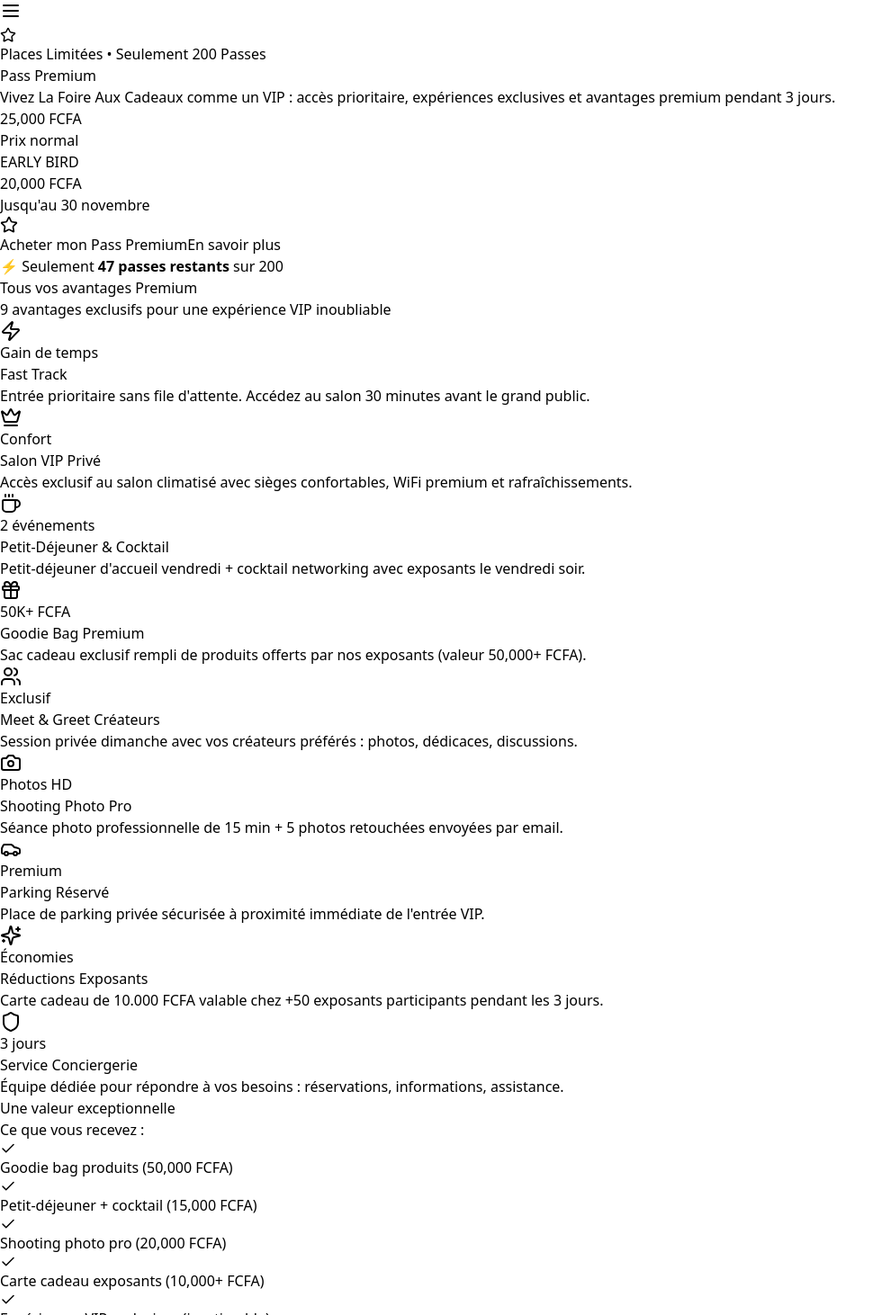
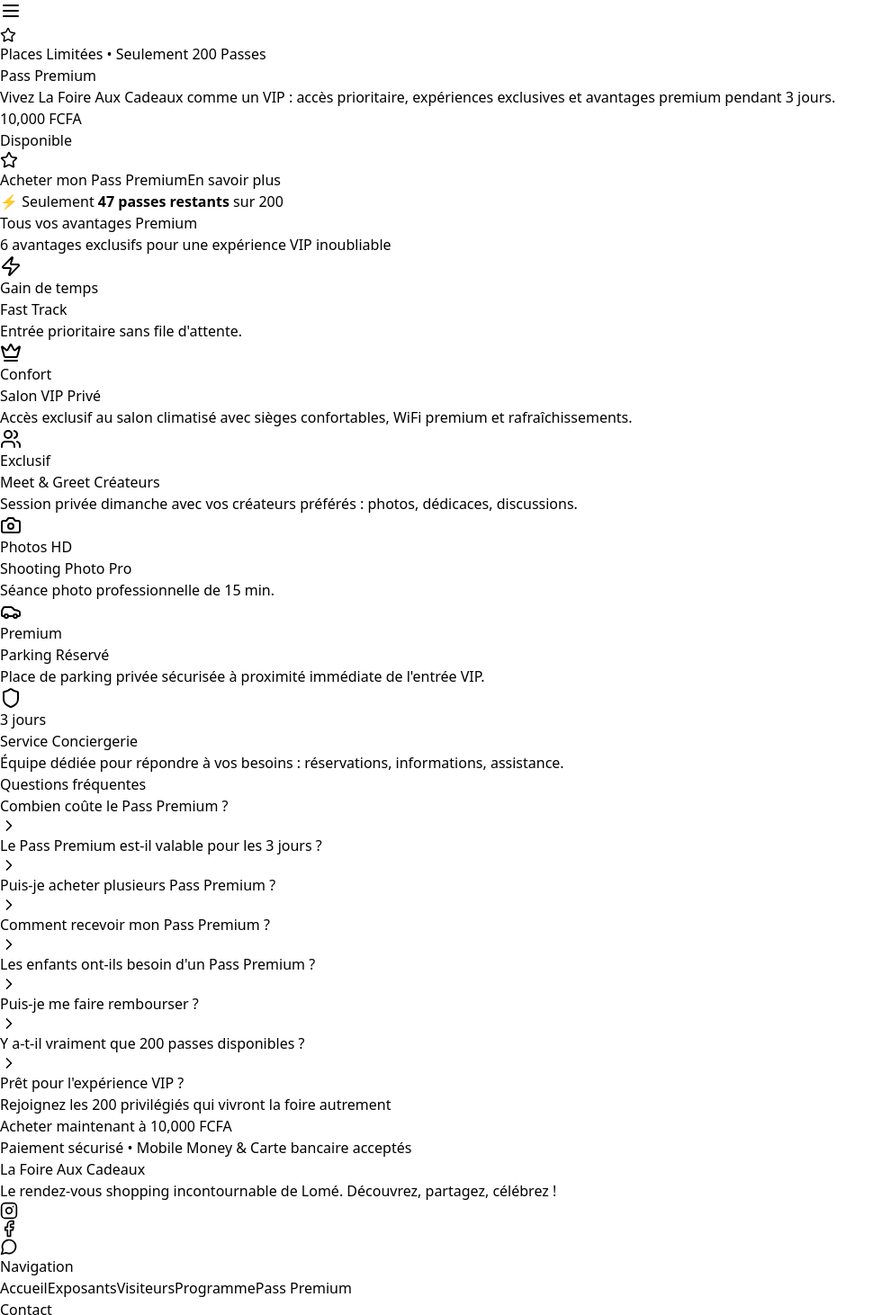
Before and after one commit to theSurge101/foire-aux-cadeaux-site, a React (Vite) app: page /pass-premium in a window 1280 px wide. Shown: the part 48-1510 px from the top of the page at 90% size, without its empty margins (0-990 px from the left). Built offline with nearby package versions, Linux system fonts and the light colour scheme.

Commit message:
feat: update exhibitor and premium pass details, including pricing and features, and refine visitor info descriptions

```diff
--- a/src/Pages/ExhibitorInfo.tsx
+++ b/src/Pages/ExhibitorInfo.tsx
@@ -46,13 +46,13 @@
     {
       name: 'Stand Standard',
       price: '200,000 FCFA',
-      features: ['Stand 3x3m équipé', 'Table + 2 chaises', 'Electricité', 'Badge exposant x2', 'Présence sur catalogue'],
+      features: ['Stand 3x2m équipé', 'Table + 2 chaises', 'Electricité', 'Badge exposant x2', 'Présence sur catalogue'],
       popular: false
     },
     {
-      name: 'Stand Premium',
-      price: '350,000 FCFA',
-      features: ['Stand 4x4m équipé', 'Mobilier personnalisé', 'Electricité', 'Badge exposant x4', 'Logo sur communication', 'Présence VIP'],
+      name: 'Stand Personnalisé',
+      price: 'Sur devis',
+      features: ['Stand 3x2m équipé', 'Mobilier personnalisé', 'Electricité', 'Badge exposant x2', 'Logo sur communication', 'Présence VIP'],
       popular: true
     },
     {
--- a/src/Pages/PremiumPass.tsx
+++ b/src/Pages/PremiumPass.tsx
@@ -1,6 +1,7 @@
 import React, { useState } from 'react';
-import { Check, Star, Zap, Shield, Gift, Crown, Camera, Coffee, Car, Users, Sparkles, ChevronRight, X, CreditCard, Smartphone } from 'lucide-react';
+import { Star, Zap, Shield, Crown, Camera, Car, Users, ChevronRight, X, CreditCard, Smartphone } from 'lucide-react';
 import useSEO from '../Hooks/useSEO';
+//import { Check, Star, Zap, Shield, Gift, Crown, Camera, Coffee, Car, Users, Sparkles, ChevronRight, X, CreditCard, Smartphone } from 'lucide-react';
 
 interface Benefit {
   icon: React.ComponentType<{ size?: number; className?: string }>;
@@ -9,7 +10,7 @@
   value?: string;
 }
 
-interface Comparison {
+/* interface Comparison {
   feature: string;
   standard: boolean | string;
   premium: boolean | string;
@@ -21,7 +22,7 @@
   image: string;
   quote: string;
   year: string;
-}
+} */
 
 const PremiumPass: React.FC = () => {
   const [showPaymentModal, setShowPaymentModal] = useState<boolean>(false);
@@ -38,7 +39,7 @@
     {
       icon: Zap,
       title: 'Fast Track',
-      description: 'Entrée prioritaire sans file d\'attente. Accédez au salon 30 minutes avant le grand public.',
+      description: 'Entrée prioritaire sans file d\'attente.',
       value: 'Gain de temps'
     },
     {
@@ -47,18 +48,18 @@
       description: 'Accès exclusif au salon climatisé avec sièges confortables, WiFi premium et rafraîchissements.',
       value: 'Confort'
     },
-    {
+/*     {
       icon: Coffee,
       title: 'Petit-Déjeuner & Cocktail',
       description: 'Petit-déjeuner d\'accueil vendredi + cocktail networking avec exposants le vendredi soir.',
       value: '2 événements'
-    },
-    {
+    }, */
+/*     {
       icon: Gift,
       title: 'Goodie Bag Premium',
       description: 'Sac cadeau exclusif rempli de produits offerts par nos exposants (valeur 50,000+ FCFA).',
       value: '50K+ FCFA'
-    },
+    }, */
     {
       icon: Users,
       title: 'Meet & Greet Créateurs',
@@ -68,7 +69,7 @@
     {
       icon: Camera,
       title: 'Shooting Photo Pro',
-      description: 'Séance photo professionnelle de 15 min + 5 photos retouchées envoyées par email.',
+      description: 'Séance photo professionnelle de 15 min.',
       value: 'Photos HD'
     },
     {
@@ -77,12 +78,12 @@
       description: 'Place de parking privée sécurisée à proximité immédiate de l\'entrée VIP.',
       value: 'Premium'
     },
-    {
+/*     {
       icon: Sparkles,
       title: 'Réductions Exposants',
       description: 'Carte cadeau de 10.000 FCFA valable chez +50 exposants participants pendant les 3 jours.',
       value: 'Économies'
-    },
+    }, */
     {
       icon: Shield,
       title: 'Service Conciergerie',
@@ -91,7 +92,7 @@
     }
   ];
 
-  const comparison: Comparison[] = [
+/*   const comparison: Comparison[] = [
     { feature: 'Accès à la foire', standard: true, premium: true },
     { feature: 'Entrée prioritaire (Fast Track)', standard: false, premium: true },
     { feature: 'Accès salon VIP climatisé', standard: false, premium: true },
@@ -106,9 +107,9 @@
     { feature: 'Accès zones enfants', standard: true, premium: true },
     { feature: 'File d\'attente ateliers', standard: 'Standard', premium: 'Prioritaire' },
     { feature: 'WiFi', standard: 'Public', premium: 'Premium dédié' }
-  ];
+  ]; */
 
-  const testimonials: Testimonial[] = [
+/*   const testimonials: Testimonial[] = [
     {
       name: 'Amina Traoré',
       title: 'Entrepreneure',
@@ -130,12 +131,12 @@
       quote: 'Le shooting photo pro était incroyable ! Des photos parfaites pour mon Instagram. Et le goodie bag valait largement le prix du pass. Je recommande à 100% !',
       year: '2024'
     }
-  ];
+  ]; */
 
   const faqs = [
     {
       question: 'Combien coûte le Pass Premium ?',
-      answer: 'Le Pass Premium est à 25,000 FCFA pour les 3 jours (Early Bird : 20,000 FCFA jusqu\'au 30 novembre). Il donne accès à tous les avantages VIP listés ci-dessus. Places limitées à 200 passes.'
+      answer: 'Le Pass Premium est à 10,000 FCFA pour les 3 jours. Il donne accès à tous les avantages VIP listés ci-dessus. Places limitées à 200 passes.'
     },
     {
       question: 'Le Pass Premium est-il valable pour les 3 jours ?',
@@ -147,7 +148,7 @@
     },
     {
       question: 'Comment recevoir mon Pass Premium ?',
-      answer: 'Après paiement, vous recevrez par livreur une carte. À l\'entrée, présentez votre pass et récupérez votre goodie bag.'
+      answer: 'Après paiement, vous recevrez par livreur une carte. À l\'entrée, présentez votre pass.'
     },
     {
       question: 'Les enfants ont-ils besoin d\'un Pass Premium ?',
@@ -191,14 +192,14 @@
 
           <div className="flex flex-col sm:flex-row gap-4 justify-center items-center mb-8">
             <div className="bg-white/10 backdrop-blur-sm px-6 py-4 rounded-xl border border-white/20">
-              <div className="text-4xl font-bold text-yellow-400 mb-1">25,000 FCFA</div>
-              <div className="text-sm text-gray-300">Prix normal</div>
+              <div className="text-4xl font-bold text-yellow-400 mb-1">10,000 FCFA</div>
+              <div className="text-sm text-gray-300">Disponible</div>
             </div>
-            <div className="bg-yellow-500 text-gray-900 px-6 py-4 rounded-xl border-2 border-yellow-400">
+{/*             <div className="bg-yellow-500 text-gray-900 px-6 py-4 rounded-xl border-2 border-yellow-400">
               <div className="text-sm font-semibold mb-1">EARLY BIRD</div>
               <div className="text-4xl font-bold mb-1">20,000 FCFA</div>
               <div className="text-sm">Jusqu'au 30 novembre</div>
-            </div>
+            </div> */}
           </div>
 
           <div className="flex flex-col sm:flex-row gap-4 justify-center">
@@ -227,7 +228,7 @@
             Tous vos avantages Premium
           </h2>
           <p className="text-center text-gray-600 mb-12 max-w-2xl mx-auto">
-            9 avantages exclusifs pour une expérience VIP inoubliable
+            6 avantages exclusifs pour une expérience VIP inoubliable
           </p>
 
           <div className="grid md:grid-cols-2 lg:grid-cols-3 gap-6">
@@ -252,7 +253,7 @@
       </section>
 
       {/* Value Proposition */}
-      <section className="py-16 px-4 bg-gray-50">
+{/*       <section className="py-16 px-4 bg-gray-50">
         <div className="max-w-4xl mx-auto text-center">
           <h2 className="text-3xl font-bold mb-8 text-gray-900">
             Une valeur exceptionnelle
@@ -301,10 +302,10 @@
             = <span className="text-green-600">75,000 FCFA d'économies</span> garanties !
           </p>
         </div>
-      </section>
+      </section> */}
 
       {/* Comparison Table */}
-      <section className="py-16 px-4">
+{/*       <section className="py-16 px-4">
         <div className="max-w-5xl mx-auto">
           <h2 className="text-3xl font-bold text-center mb-12 text-gray-900">
             Standard vs Premium
@@ -351,10 +352,10 @@
             ))}
           </div>
         </div>
-      </section>
+      </section> */}
 
       {/* Testimonials */}
-      <section className="py-16 px-4 bg-gray-50">
+{/*       <section className="py-16 px-4 bg-gray-50">
         <div className="max-w-6xl mx-auto">
           <h2 className="text-3xl font-bold text-center mb-12 text-gray-900">
             Ils ont adoré leur expérience VIP
@@ -383,7 +384,7 @@
             ))}
           </div>
         </div>
-      </section>
+      </section> */}
 
       {/* FAQ */}
       <section className="py-16 px-4">
@@ -426,16 +427,15 @@
           </p>
 
           <div className="bg-white/10 backdrop-blur-sm rounded-xl p-6 mb-8">
-            <div className="text-sm text-gray-300 mb-2">Offre Early Bird expire le</div>
-            <div className="text-4xl font-bold text-yellow-400">30 Novembre</div>
-            <div className="text-4xl font-bold text-yellow-400">
-              <button
+{/*             <div className="text-sm text-gray-300 mb-2">Offre Early Bird expire le</div>
+            <div className="text-4xl font-bold text-yellow-400">30 Novembre</div> */}
+            <button
               onClick={() => setShowPaymentModal(true)}
               className="bg-yellow-500 hover:bg-yellow-400 text-gray-900 px-12 py-5 rounded-lg text-xl font-bold transition-all transform hover:scale-105"
-              >
-              Acheter maintenant à 20,000 FCFA
-              </button>
-            </div>
+              title="Acheter le Pass Premium VIP à 20,000 FCFA"
+            >
+              Acheter maintenant à 10,000 FCFA
+            </button>
           </div>
 
 
@@ -452,6 +452,8 @@
             <button
               onClick={() => setShowPaymentModal(false)}
               className="absolute top-4 right-4 text-gray-400 hover:text-gray-600"
+              title="Fermer la fenêtre"
+              aria-label="Fermer la fenêtre"
             >
               <X size={24} />
             </button>
@@ -463,8 +465,8 @@
               <h3 className="text-2xl font-bold text-gray-900 mb-2">
                 Pass Premium VIP
               </h3>
-              <div className="text-4xl font-bold text-gray-900 mb-1">20,000 FCFA</div>
-              <p className="text-sm text-gray-600">Offre Early Bird</p>
+              <div className="text-4xl font-bold text-gray-900 mb-1">10,000 FCFA</div>
+              <p className="text-sm text-gray-600">Disponible</p>
             </div>
 
             <div className="space-y-4">
--- a/src/Pages/VisitorInfo.tsx
+++ b/src/Pages/VisitorInfo.tsx
@@ -74,7 +74,7 @@
     {
       icon: Baby,
       title: 'Espace famille',
-      description: 'Zone enfants avec animations et baby corner'
+      description: 'Zone enfants avec animations'
     },
     {
       icon: Wifi,
```
